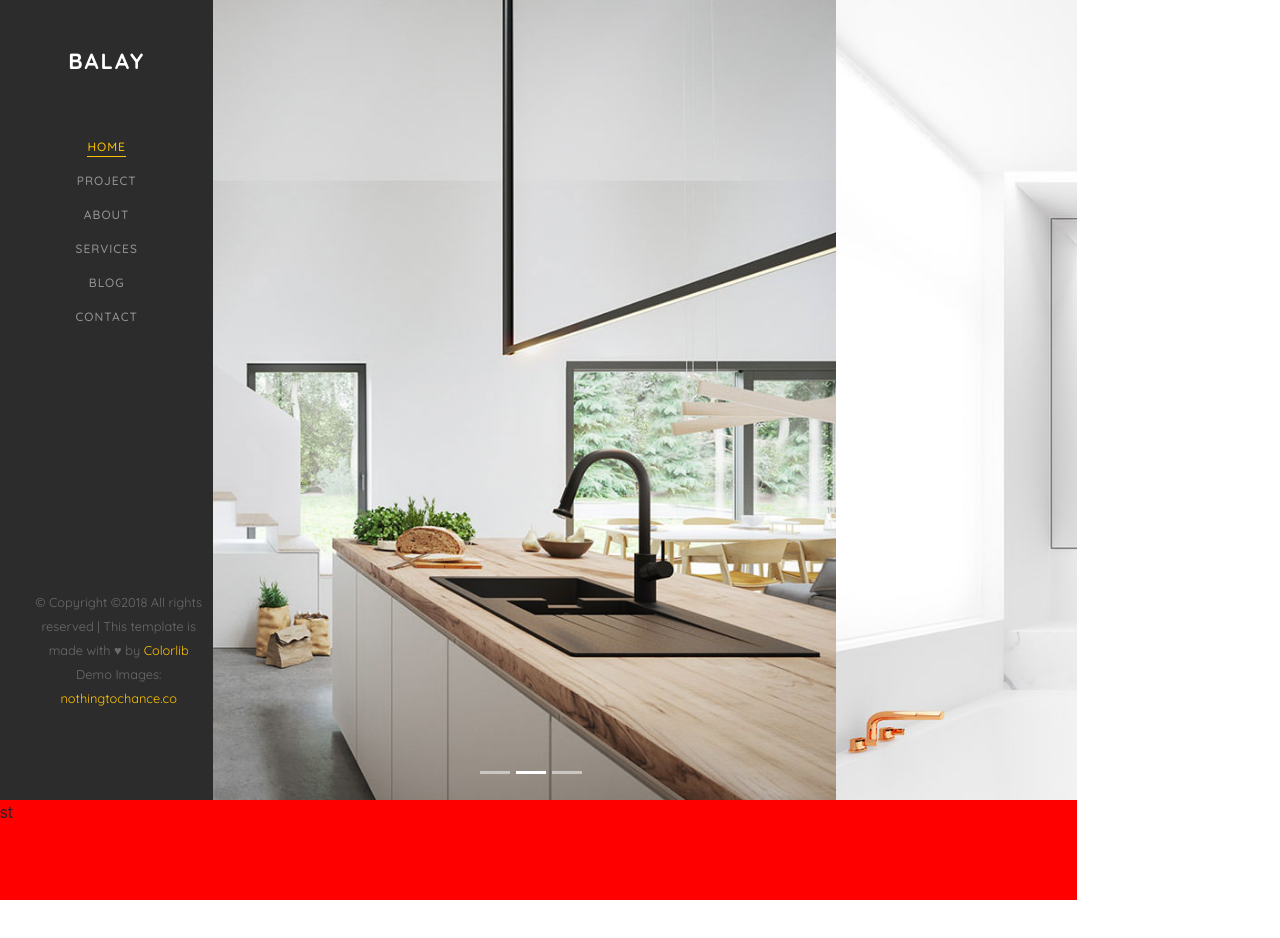
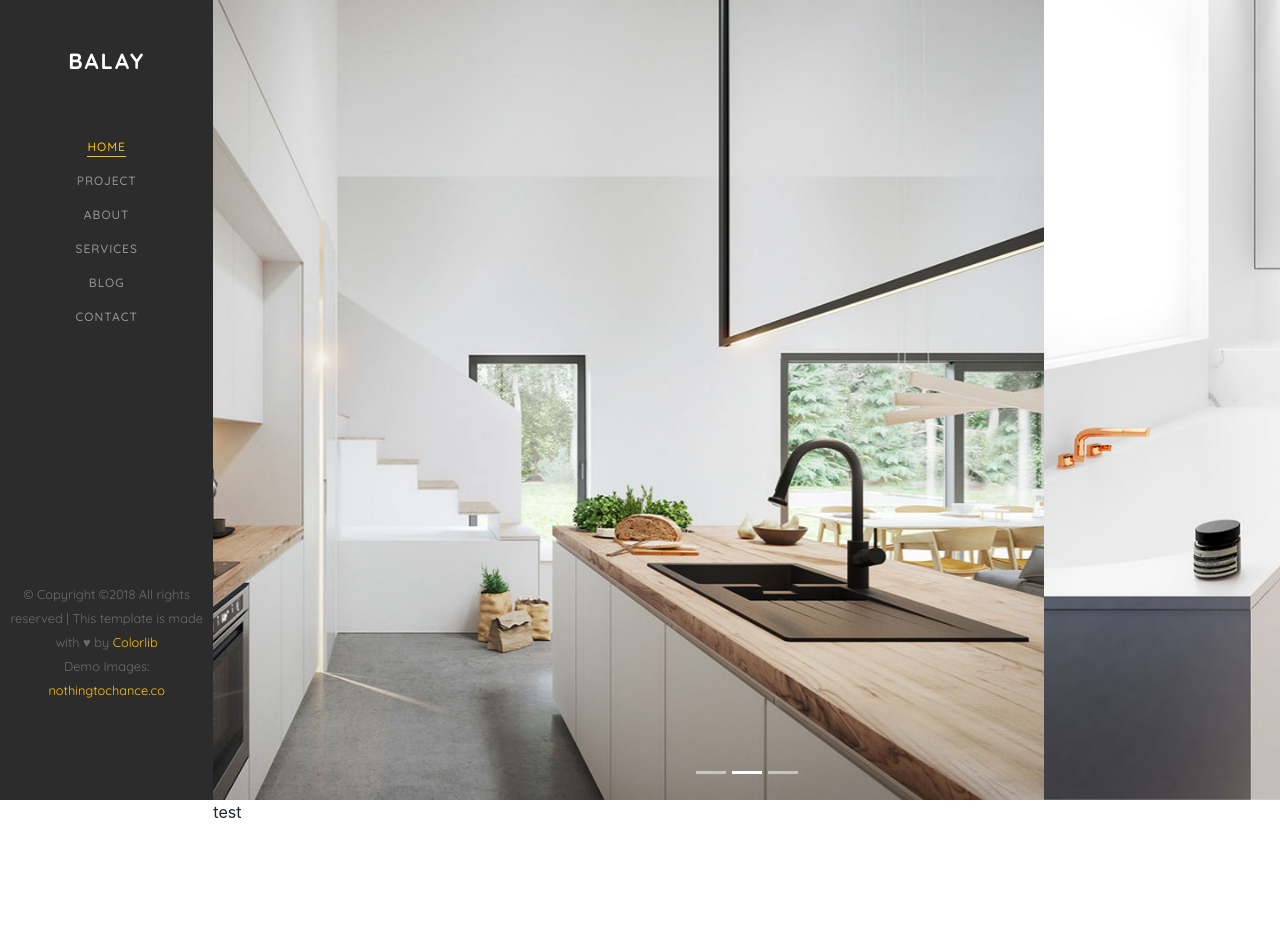
Before and after one commit to laquist/Bootstrap-Balay, a plain HTML site: page Opgaveloesning/index.html in a window 1280 px wide. Before the commit the page ends 900 px from the top, so only its background shows below. Drawn offline with nearby package versions, Linux system fonts and the light colour scheme.

Commit message:
Fixet sidebar størrelsen og placering, samt mainContent placering, samt slideshow/carousel størrelse og billede skalering

```diff
--- a/Opgaveloesning/index.html
+++ b/Opgaveloesning/index.html
@@ -18,6 +18,10 @@
 <body>
     <div class="container-fluid p-0" id="fullPageContainer">
         <div class="row">
+            <!-- #sideBarSpaceContainer er til for at fylde det samme som sidebaren, så
+                #mainContent bliver skubbet ud ved siden af sidebaren, i stedet for at
+                #mainContent bare starter helt inde til venstre og ligger under sidebaren -->
+            <div id="sideBarSpaceContainer" class="col-2"></div>
             <aside class="col-2 p-4 text-center position-fixed">
                 <h5 class="text-white text-uppercase py-4">Balay</h5>
 
@@ -44,7 +48,7 @@
                     </ul>
                 </nav>
 
-                <footer class="text-center">
+                <footer class="text-center m-2">
                     <small>
                         © <!-- Link back to Colorlib can't be removed. Template is licensed under CC BY 3.0. -->
                         Copyright ©2018 All rights reserved | This template is made with ♥ by <a href="https://colorlib.com" target="_blank">Colorlib</a>
@@ -89,9 +93,7 @@
                     </a> -->
                 </div>
 
-                <div id="test">
-                    <p>test</p>
-                </div>
+                <div id="test"><p>test</p></div>
             </div>
         </div>
     </div>
--- a/Opgaveloesning/style.css
+++ b/Opgaveloesning/style.css
@@ -19,44 +19,26 @@
 
 */
 
-
-/* Fixed sidebar */
-#TEMPfixedSideBar {
-    height: 100%; /* Full-height: remove this if you want "auto" height */
-    width: 19%; /* Set the width of the sidebar */
-    position: fixed; /* Fixed Sidebar (stay in place on scroll) */
-    z-index: 1; /* Stay on top */
-    top: 0; /* Stay at the top */
-    left: 0;
-    overflow-x: hidden; /* Disable horizontal scroll */
-
-    background-color: #2C2C2C;
-}
-
-body {
-    /* font-family: "Quicksand", Arial, sans-serif; */
-}
-
 #fullPageContainer {
     /* Hides horizontal scroll bar */
     overflow-x: hidden;
 }
 
+#fullPageContainer .row {
+    /* Gør at begge sidebars er lige store (aside og sideBarSpaceContainer) */
+    margin: 0;
+}
+
 aside {
     background-color: #2C2C2C;
     font-family: "Quicksand", Arial, sans-serif;
-    /* height: 100vh; */
-    /* width: 19vw; */
 
-
-    /* left: 0; */
-    /* bottom: 0; */
+    /* Fixed sidebar */
     height: 100%;
     position: fixed;
     z-index: 1;
     top: 0;
     left: 0;
-
 }
 
 aside h5 {
@@ -121,6 +103,7 @@ nav ul li .active:after {
 footer {
     position: absolute;
     bottom: 40px;
+    left: 0px;
 }
 
 footer small {
@@ -141,19 +124,19 @@ footer small a:hover {
     height: 27px;
 }
 
-
 #mainContent {
-    background-color: red;
-    /* width: 81vw; */
+    position: relative;
+    /* For at den ikke overlapper lidt af sidebaren skal den være 332 i stedet for 320 */
+    /* left: 332px; */
 }
 
-#mainCarousel {
-    /* width: auto; */
-    /* height: 100vh; */
+.carousel-item img {
     max-height: 100vh;
-    overflow: hidden;
+
+    object-fit: cover;
+    object-position: 100% 100%;
 }
 
 #test {
-    height: 100px;
+    height: 200px;
 }
```
